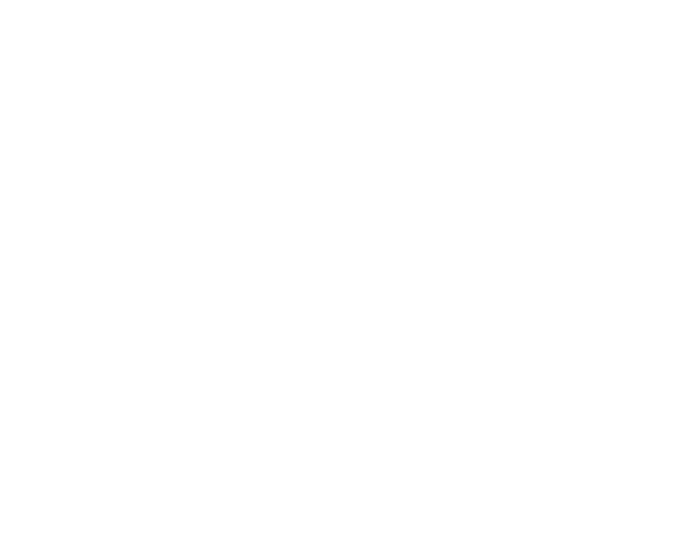
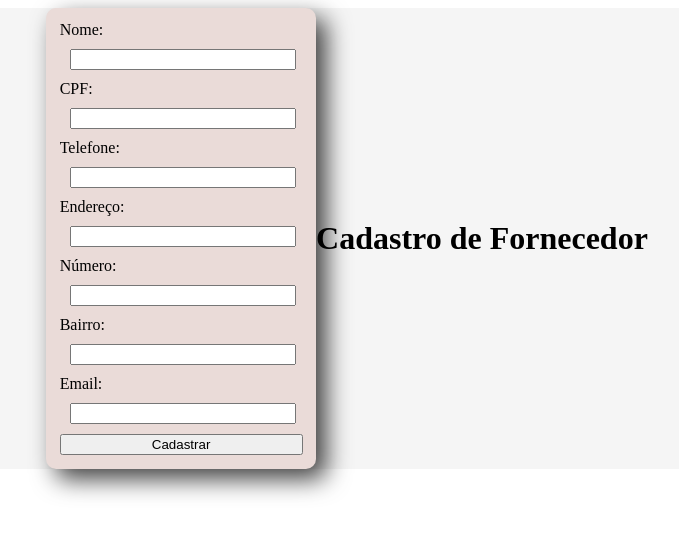
Before and after one commit to Jonas-eng-21/Ecommerce_FitStore, a React (Vite) app in the folder FitStore-Front/: page /CadastroFornecedor in a window 1280 px wide. Before the commit this address had no page. Shown: the top 536 px of the page, without its empty margins (293-972 px from the left). Built offline with nearby package versions, Linux system fonts and the light colour scheme.

Commit message:
Cadastros: em andamento

```diff
--- a/FitStore-Front/package.json
+++ b/FitStore-Front/package.json
@@ -10,6 +10,9 @@
     "preview": "vite preview"
   },
   "dependencies": {
+    "@emotion/react": "^11.13.3",
+    "@emotion/styled": "^11.13.0",
+    "@mui/material": "^6.1.6",
     "react": "^18.3.1",
     "react-dom": "^18.3.1",
     "react-router-dom": "^6.28.0",
--- a/FitStore-Front/src/Routes/app.tsx
+++ b/FitStore-Front/src/Routes/app.tsx
@@ -1,6 +1,8 @@
 import { BrowserRouter as Router, Route, Routes } from 'react-router-dom';
 import Home from '../pages/Home';
 import CadastroCliente from '../pages/Register/CadastroCliente';
+import CadastroFornecedor from '../pages/Register/CadastroFornecedor';
+import CadastroFuncinoario from '../pages/Register/CadastroFuncionario';
 
 
 function App() {
@@ -8,7 +10,9 @@
     <Router>
       <Routes>
         <Route path="/" element={<Home />} />
-        <Route path="/cadastro-cliente" element={<CadastroCliente />} />
+        <Route path="/cadastroCliente" element={<CadastroCliente />} />
+        <Route path="/CadastroFornecedor" element={<CadastroFornecedor />} />
+        <Route path="/CadastroFuncinoario" element={<CadastroFuncinoario />} />
       </Routes>
     </Router>
   );
--- a/FitStore-Front/src/components/FormCadastro/index.tsx
+++ b/FitStore-Front/src/components/FormCadastro/index.tsx
@@ -1,4 +1,5 @@
 import React, { useState } from "react";
+import { ButtonForm, ContainerForm, InputForm } from "./style";
 
 interface FormData {
   nome: string;
@@ -15,7 +16,10 @@
   onSubmit: (data: FormData) => void;
 }
 
-const FormCadastro: React.FC<FormCadastroProps> = ({ initialData, onSubmit }) => {
+const FormCadastro: React.FC<FormCadastroProps> = ({
+  initialData,
+  onSubmit,
+}) => {
   const [formData, setFormData] = useState<FormData>(initialData);
 
   const handleChange = (e: React.ChangeEvent<HTMLInputElement>) => {
@@ -29,10 +33,11 @@
   };
 
   return (
+    <ContainerForm>
       <form onSubmit={handleSubmit}>
         <div>
           <label>Nome:</label>
-        <input
+          <InputForm
             type="text"
             name="nome"
             value={formData.nome}
@@ -42,7 +47,7 @@
         </div>
         <div>
           <label>CPF:</label>
-        <input
+          <InputForm
             type="text"
             name="cpf"
             value={formData.cpf}
@@ -52,7 +57,7 @@
         </div>
         <div>
           <label>Telefone:</label>
-        <input
+          <InputForm
             type="text"
             name="telefone"
             value={formData.telefone}
@@ -62,7 +67,7 @@
         </div>
         <div>
           <label>Endereço:</label>
-        <input
+          <InputForm
             type="text"
             name="endereco"
             value={formData.endereco}
@@ -72,7 +77,7 @@
         </div>
         <div>
           <label>Número:</label>
-        <input
+          <InputForm
             type="text"
             name="numero"
             value={formData.numero}
@@ -82,7 +87,7 @@
         </div>
         <div>
           <label>Bairro:</label>
-        <input
+          <InputForm
             type="text"
             name="bairro"
             value={formData.bairro}
@@ -92,7 +97,7 @@
         </div>
         <div>
           <label>Email:</label>
-        <input
+          <InputForm
             type="email"
             name="email"
             value={formData.email}
@@ -100,8 +105,9 @@
             required
           />
         </div>
-      <button type="submit">Cadastrar</button>
+        <ButtonForm type="submit">Cadastrar</ButtonForm>
       </form>
+    </ContainerForm>
   );
 };
 
--- a/FitStore-Front/src/components/FormCadastro/style.ts
+++ b/FitStore-Front/src/components/FormCadastro/style.ts
@@ -0,0 +1,20 @@
+import styled from 'styled-components'
+
+export const ContainerForm = styled.div`
+    display: flex;
+    flex-direction: column;
+    align-items: center;
+    justify-content: center;
+    width: 100%;
+    background-color: #eadbd8;
+    border-radius: 10px;
+    box-shadow: 10px 10px 24px 0px rgba(0,0,0,0.75);
+    padding: 5%;
+`
+export const InputForm = styled.input`
+    width: 90%;
+    margin: 10px;
+`
+export const ButtonForm = styled.button`
+    width: 100%;
+`
--- /dev/null
+++ b/FitStore-Front/src/pages/Register/CadastroFornecedor/index.tsx
@@ -0,0 +1,44 @@
+import React from "react";
+import FormCadastro from "../../../components/FormCadastro";
+import { Container, ContainerLeft, ContainerRight } from "./style";
+
+interface FormData {
+    nome: string;
+    cpf: string;
+    telefone: string;
+    endereco: string;
+    numero: string;
+    bairro: string;
+    email: string;
+  }
+
+const initialClienteData: FormData = {
+  nome: "",
+  cpf: "",
+  telefone: "",
+  endereco: "",
+  numero: "",
+  bairro: "",
+  email: "",
+};
+
+export default function CadastroFornecedor() {
+  const handleClienteSubmit = (data: FormData) => {
+    console.log("Dados do Cliente:", data);
+    // Aqui fazer tratamento dos dados para envio ao backend
+  };
+
+  return (
+    <Container>
+      <ContainerLeft>
+        <FormCadastro
+          initialData={initialClienteData}
+          onSubmit={handleClienteSubmit}
+        />
+      </ContainerLeft>
+      <ContainerRight>
+        <h1>Cadastro de Fornecedor</h1>
+      </ContainerRight>
+    </Container>
+  );
+}
--- /dev/null
+++ b/FitStore-Front/src/pages/Register/CadastroFornecedor/style.ts
@@ -0,0 +1,20 @@
+import styled from 'styled-components'
+
+export const Container = styled.div`
+    display: flex;
+    flex-direction: row;
+    align-items: center;
+    justify-content: center;
+    background-color: #f5f5f5;
+`
+
+export const ContainerLeft = styled.div`
+    display: flex;
+`
+
+export const ContainerRight = styled.div`
+    display: flex;
+    flex-direction: column;
+    align-items: center;
+    justify-content: center;
+`
--- /dev/null
+++ b/FitStore-Front/src/pages/Register/CadastroFuncionario/index.tsx
@@ -0,0 +1,44 @@
+import React from "react";
+import FormCadastro from "../../../components/FormCadastro";
+import { Container, ContainerLeft, ContainerRight } from "./style";
+
+interface FormData {
+    nome: string;
+    cpf: string;
+    telefone: string;
+    endereco: string;
+    numero: string;
+    bairro: string;
+    email: string;
+  }
+
+const initialClienteData: FormData = {
+  nome: "",
+  cpf: "",
+  telefone: "",
+  endereco: "",
+  numero: "",
+  bairro: "",
+  email: "",
+};
+
+export default function CadastroFuncinoario() {
+  const handleClienteSubmit = (data: FormData) => {
+    console.log("Dados do Cliente:", data);
+    // Aqui fazer tratamento dos dados para envio ao backend
+  };
+
+  return (
+    <Container>
+      <ContainerLeft>
+        <FormCadastro
+          initialData={initialClienteData}
+          onSubmit={handleClienteSubmit}
+        />
+      </ContainerLeft>
+      <ContainerRight>
+        <h1>Cadastro de Funcionario</h1>
+      </ContainerRight>
+    </Container>
+  );
+}
--- /dev/null
+++ b/FitStore-Front/src/pages/Register/CadastroFuncionario/style.ts
@@ -0,0 +1,20 @@
+import styled from 'styled-components'
+
+export const Container = styled.div`
+    display: flex;
+    flex-direction: row;
+    align-items: center;
+    justify-content: center;
+    background-color: #f5f5f5;
+`
+
+export const ContainerLeft = styled.div`
+    display: flex;
+`
+
+export const ContainerRight = styled.div`
+    display: flex;
+    flex-direction: column;
+    align-items: center;
+    justify-content: center;
+`
```
Also changed, not shown: 1 other file (tests, documents, lock files or other folders). Lines whose indentation alone changed are shown as unchanged.
